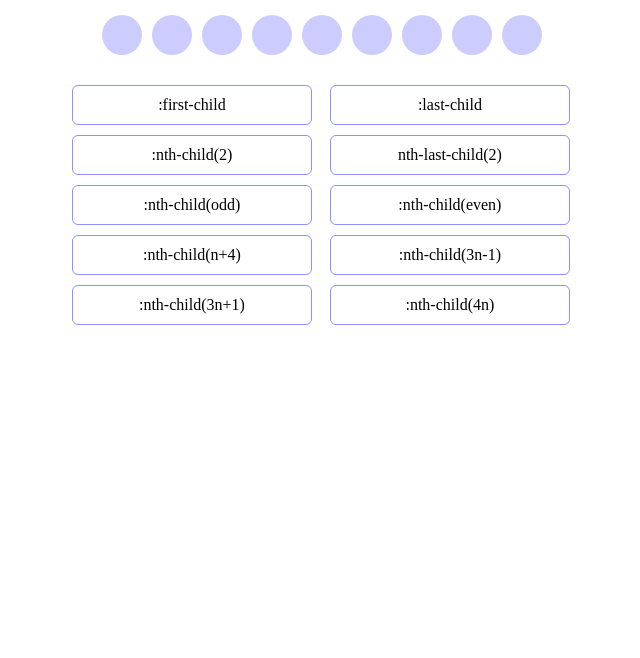
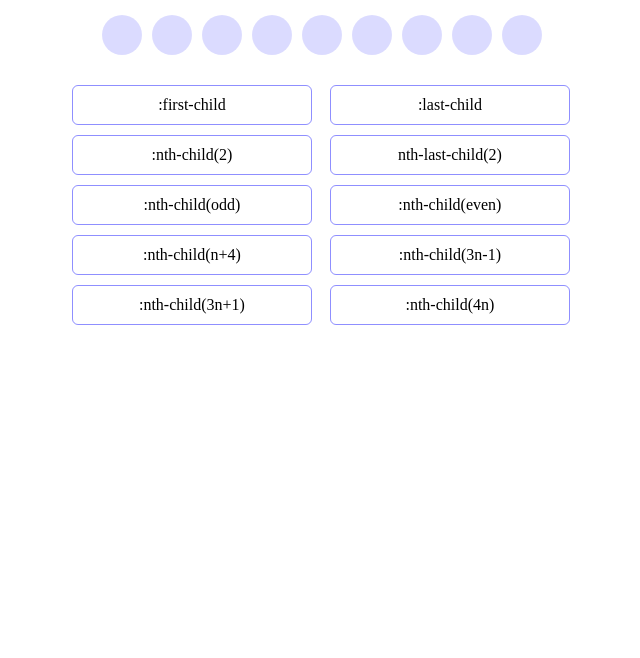
Before and after one commit to abud3l/Nth-child, a plain HTML site: page index.html in a window 1280 px wide. Shown: the part 142-800 px from the top of the page, without its empty margins (318-958 px from the left). Drawn offline with Linux system fonts and the light colour scheme.

Commit message:
Update style.css

```diff
--- a/style.css
+++ b/style.css
@@ -14,6 +14,7 @@ span {
     gap: 10px;
     justify-content: center;
     margin: 30px 0;
+    opacity: 70%
 }
 
 .squre {
```
